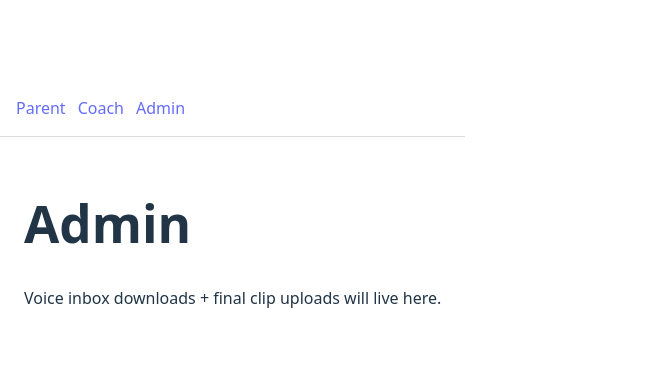
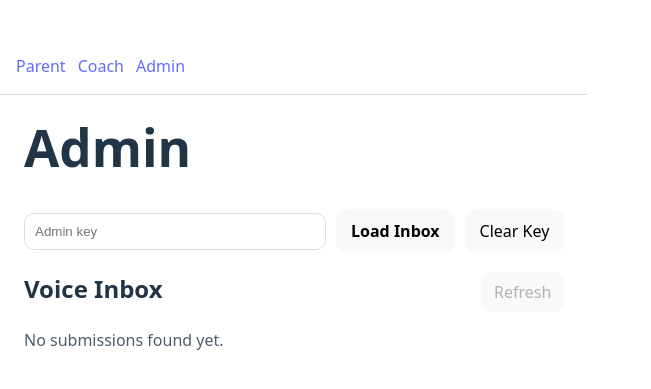
Before and after one commit to jsoll43/walkup-app, a React (Vite) app: page /admin in a window 1280 px wide. Shown: the part 185-574 px from the top of the page, without its empty margins (0-651 px from the left). Built offline with nearby package versions, Linux system fonts and the light colour scheme.

Commit message:
Add admin inbox UI and secure voice file download

```diff
--- a/src/pages/Admin.jsx
+++ b/src/pages/Admin.jsx
@@ -1,8 +1,207 @@
+import { useEffect, useMemo, useState } from "react";
+
+function getAdminKey() {
+  return sessionStorage.getItem("ADMIN_KEY") || "";
+}
+
 export default function Admin() {
+  const [adminKey, setAdminKey] = useState(getAdminKey());
+  const [loading, setLoading] = useState(false);
+  const [err, setErr] = useState("");
+  const [objects, setObjects] = useState([]);
+  const [previewKey, setPreviewKey] = useState("");
+  const [previewUrl, setPreviewUrl] = useState("");
+
+  const grouped = useMemo(() => {
+    // group by playerId (first path segment)
+    const map = new Map();
+    for (const o of objects) {
+      const [playerId] = o.key.split("/");
+      if (!map.has(playerId)) map.set(playerId, []);
+      map.get(playerId).push(o);
+    }
+    // sort newest first per player
+    for (const [k, arr] of map.entries()) {
+      arr.sort((a, b) => (a.uploaded < b.uploaded ? 1 : -1));
+    }
+    // return sorted by playerId
+    return Array.from(map.entries()).sort((a, b) => (a[0] > b[0] ? 1 : -1));
+  }, [objects]);
+
+  async function fetchInbox(key) {
+    setLoading(true);
+    setErr("");
+    try {
+      const res = await fetch("/api/admin/voice-inbox", {
+        headers: { Authorization: `Bearer ${key}` },
+      });
+      if (!res.ok) throw new Error(await res.text());
+      const json = await res.json();
+      setObjects(json.objects || []);
+    } catch (e) {
+      setErr(e?.message || String(e));
+      setObjects([]);
+    } finally {
+      setLoading(false);
+    }
+  }
+
+  async function downloadOrPreview(key, objectKey, mode = "download") {
+    setErr("");
+    try {
+      const res = await fetch(`/api/admin/voice-file?key=${encodeURIComponent(objectKey)}`, {
+        headers: { Authorization: `Bearer ${key}` },
+      });
+      if (!res.ok) throw new Error(await res.text());
+      const blob = await res.blob();
+      const url = URL.createObjectURL(blob);
+
+      if (mode === "preview") {
+        // cleanup prior preview url
+        if (previewUrl) URL.revokeObjectURL(previewUrl);
+        setPreviewKey(objectKey);
+        setPreviewUrl(url);
+        return;
+      }
+
+      // download
+      const filename = objectKey.split("/").pop() || "voice";
+      const a = document.createElement("a");
+      a.href = url;
+      a.download = filename;
+      a.click();
+      setTimeout(() => URL.revokeObjectURL(url), 1500);
+    } catch (e) {
+      setErr(e?.message || String(e));
+    }
+  }
+
+  useEffect(() => {
+    // if key already stored in session, auto-load inbox
+    if (adminKey) fetchInbox(adminKey);
+    // eslint-disable-next-line react-hooks/exhaustive-deps
+  }, []);
+
   return (
-    <div style={{ padding: 24 }}>
-      <h1>Admin</h1>
-      <p>Voice inbox downloads + final clip uploads will live here.</p>
+    <div style={{ padding: 24, maxWidth: 900, margin: "0 auto" }}>
+      <h1 style={{ marginTop: 0 }}>Admin</h1>
+
+      <div style={{ display: "flex", gap: 10, flexWrap: "wrap", alignItems: "center" }}>
+        <input
+          type="password"
+          placeholder="Admin key"
+          value={adminKey}
+          onChange={(e) => setAdminKey(e.target.value)}
+          style={{ padding: 10, borderRadius: 10, border: "1px solid #ddd", minWidth: 280 }}
+        />
+        <button
+          onClick={() => {
+            sessionStorage.setItem("ADMIN_KEY", adminKey);
+            fetchInbox(adminKey);
+          }}
+          style={{ padding: "10px 14px", borderRadius: 10, fontWeight: 700 }}
+        >
+          Load Inbox
+        </button>
+        <button
+          onClick={() => {
+            sessionStorage.removeItem("ADMIN_KEY");
+            setAdminKey("");
+            setObjects([]);
+            if (previewUrl) URL.revokeObjectURL(previewUrl);
+            setPreviewUrl("");
+            setPreviewKey("");
+          }}
+          style={{ padding: "10px 14px", borderRadius: 10 }}
+        >
+          Clear Key
+        </button>
+      </div>
+
+      {loading && <p style={{ marginTop: 12 }}>Loading…</p>}
+
+      {err && (
+        <div style={{ marginTop: 12, color: "crimson" }}>
+          <strong>Error:</strong> {err}
+        </div>
+      )}
+
+      {previewUrl && (
+        <div style={{ marginTop: 16, padding: 12, border: "1px solid #ddd", borderRadius: 12 }}>
+          <div style={{ fontWeight: 700, marginBottom: 6 }}>Preview</div>
+          <div style={{ fontSize: 12, opacity: 0.75, marginBottom: 8 }}>{previewKey}</div>
+          <audio controls src={previewUrl} style={{ width: "100%" }} />
+        </div>
+      )}
+
+      <div style={{ marginTop: 18 }}>
+        <div style={{ display: "flex", justifyContent: "space-between", alignItems: "baseline" }}>
+          <h2 style={{ margin: 0 }}>Voice Inbox</h2>
+          <button
+            onClick={() => fetchInbox(adminKey)}
+            disabled={!adminKey || loading}
+            style={{ padding: "8px 12px", borderRadius: 10 }}
+          >
+            Refresh
+          </button>
+        </div>
+
+        {grouped.length === 0 && !loading && (
+          <p style={{ opacity: 0.8 }}>No submissions found yet.</p>
+        )}
+
+        <div style={{ display: "grid", gap: 12, marginTop: 12 }}>
+          {grouped.map(([playerId, arr]) => (
+            <div key={playerId} style={{ border: "1px solid #ddd", borderRadius: 12, padding: 12 }}>
+              <div style={{ display: "flex", justifyContent: "space-between", gap: 10 }}>
+                <div style={{ fontWeight: 800 }}>Player ID: {playerId}</div>
+                <div style={{ fontSize: 12, opacity: 0.7 }}>{arr.length} file(s)</div>
+              </div>
+
+              <div style={{ marginTop: 10, display: "grid", gap: 8 }}>
+                {arr.map((o) => (
+                  <div
+                    key={o.key}
+                    style={{
+                      display: "flex",
+                      justifyContent: "space-between",
+                      alignItems: "center",
+                      gap: 10,
+                      padding: 10,
+                      border: "1px solid #eee",
+                      borderRadius: 10,
+                    }}
+                  >
+                    <div style={{ minWidth: 0 }}>
+                      <div style={{ fontSize: 13, fontWeight: 700, overflow: "hidden", textOverflow: "ellipsis" }}>
+                        {o.key}
+                      </div>
+                      <div style={{ fontSize: 12, opacity: 0.75 }}>
+                        {o.uploaded ? new Date(o.uploaded).toLocaleString() : ""} • {Math.round((o.size || 0) / 1024)} KB
+                      </div>
+                    </div>
+
+                    <div style={{ display: "flex", gap: 8, flexShrink: 0 }}>
+                      <button
+                        onClick={() => downloadOrPreview(adminKey, o.key, "preview")}
+                        style={{ padding: "8px 10px", borderRadius: 10 }}
+                      >
+                        Preview
+                      </button>
+                      <button
+                        onClick={() => downloadOrPreview(adminKey, o.key, "download")}
+                        style={{ padding: "8px 10px", borderRadius: 10, fontWeight: 700 }}
+                      >
+                        Download
+                      </button>
+                    </div>
+                  </div>
+                ))}
+              </div>
+            </div>
+          ))}
+        </div>
+      </div>
     </div>
   );
 }
```
Also changed, not shown: 1 other file (tests, documents, lock files or other folders).
